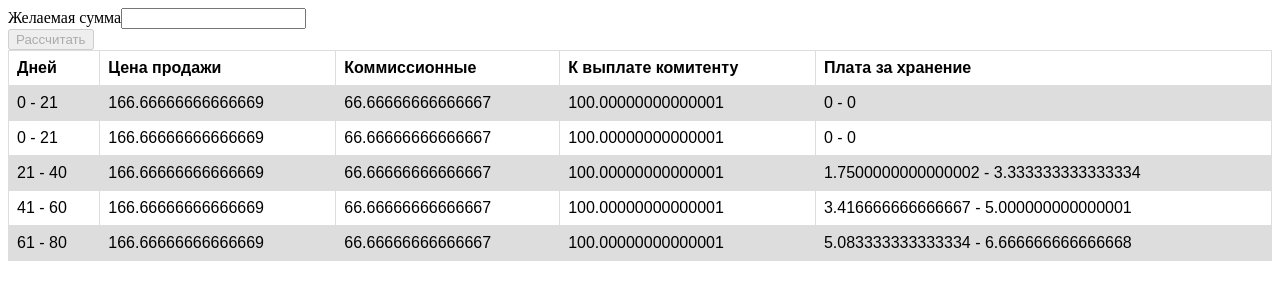
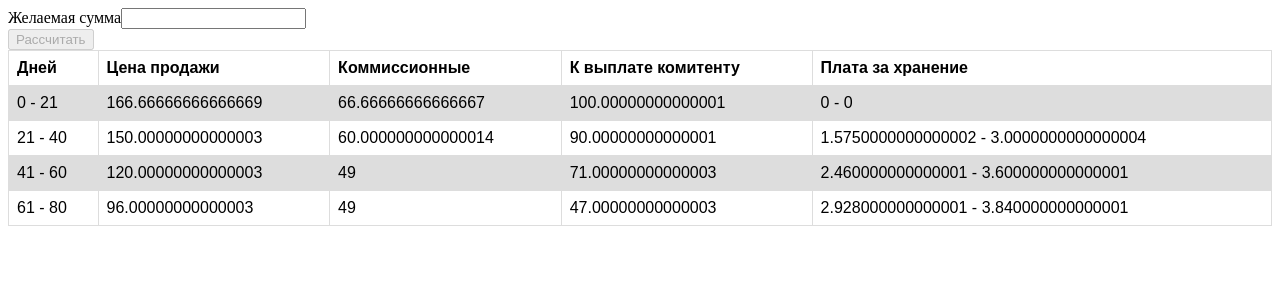
Before and after one commit to vitto-moz/comissionCalc, an Angular app: page / in a window 1280 px wide. Shown: the top 300 px of the page. Built offline with nearby package versions, Linux system fonts and the light colour scheme.

Commit message:
price calculation

```diff
--- a/src/app/components/table/table.component.ts
+++ b/src/app/components/table/table.component.ts
@@ -7,15 +7,13 @@ import {Component, OnInit, Input} from '@angular/core';
 })
 export class TableComponent implements OnInit {
   @Input() neededSumm: number;
-  tableValues: any[];
-  warehouseK =  0.0005;
+  tableValues: any[] = [];
+  warehouseK: number =  0.0005;
+  price: number;
 
   constructor() { }
 
   ngOnInit() {
-    this.tableValues = [
-      this.getPeriodData(100, 1)
-    ];
 
     for (let i = 1; i < 5 ; i++) {
       this.tableValues.push(this.getPeriodData(100, i))
@@ -27,37 +25,51 @@ export class TableComponent implements OnInit {
 
   getPeriodData(summ, periodNumber){
 
-    let price =  summ / 0.6;
+    this.price =  ((period) => {
+      let initialPrice = summ / 0.6;
+      switch (period) {
+        case 1:
+          return initialPrice ;
+        case 2:
+          return initialPrice = initialPrice * 0.9;
+        case 3:
+          return initialPrice = initialPrice * 0.9 * 0.8;
+        case 4:
+          return initialPrice = initialPrice * 0.9 * 0.8 * 0.8;
+        case 5:
+          return initialPrice = initialPrice * 0.9 * 0.8 * 0.8;
+      }
+    })(periodNumber) ;
 
 
     let commission = (() => {
-      let posssibleCommission  = price * 0.4;
+      let posssibleCommission  = this.price * 0.4;
       return posssibleCommission < 49 ? 49 : posssibleCommission;
     })();
 
     let earnedSumm = (() => {
-      let possibleEarnedSumm = price - commission;
+      let possibleEarnedSumm = this.price - commission;
       return possibleEarnedSumm < 0 ? 0 : possibleEarnedSumm;
     })();
 
     let warehouseInfo = ((period) => {
       switch (period) {
         case 1:
-          return this.getWareHouseFork(price, 0, 21);
+          return this.getWareHouseFork(this.price, 0, 21);
         case 2:
-          return this.getWareHouseFork(price, 21, 40);
+          return this.getWareHouseFork(this.price, 21, 40);
         case 3:
-          return this.getWareHouseFork(price, 41, 60);
+          return this.getWareHouseFork(this.price, 41, 60);
         case 4:
-          return this.getWareHouseFork(price, 61, 80);
+          return this.getWareHouseFork(this.price, 61, 80);
         case 5:
-          return this.getWareHouseFork(price, 81, 100);
+          return this.getWareHouseFork(this.price, 81, 100);
       }
 
     })(periodNumber);
 
     return {
-      price: price,
+      price: this.price,
       commission: commission,
       earned: earnedSumm,
       warehouseInfo: warehouseInfo
```
